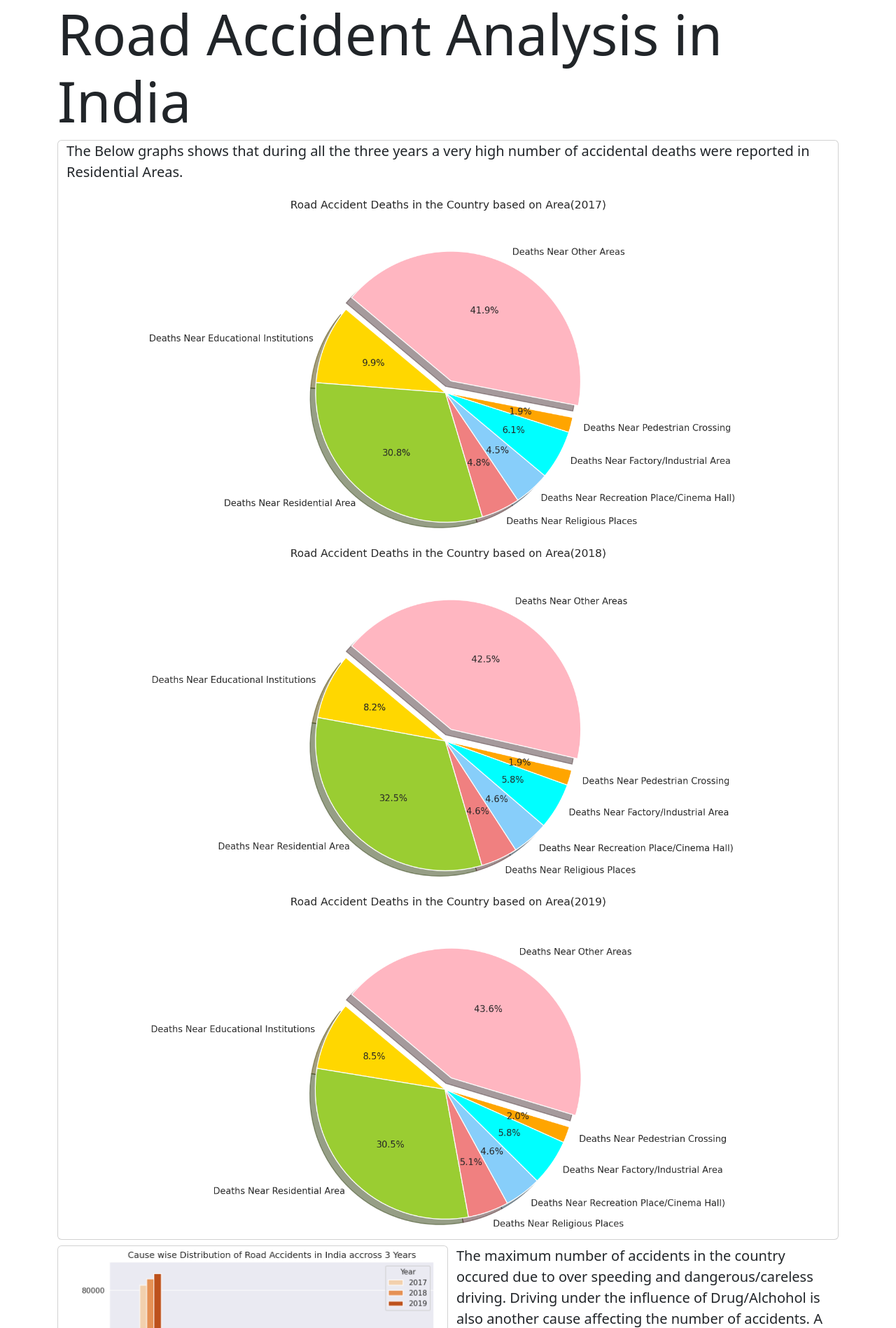
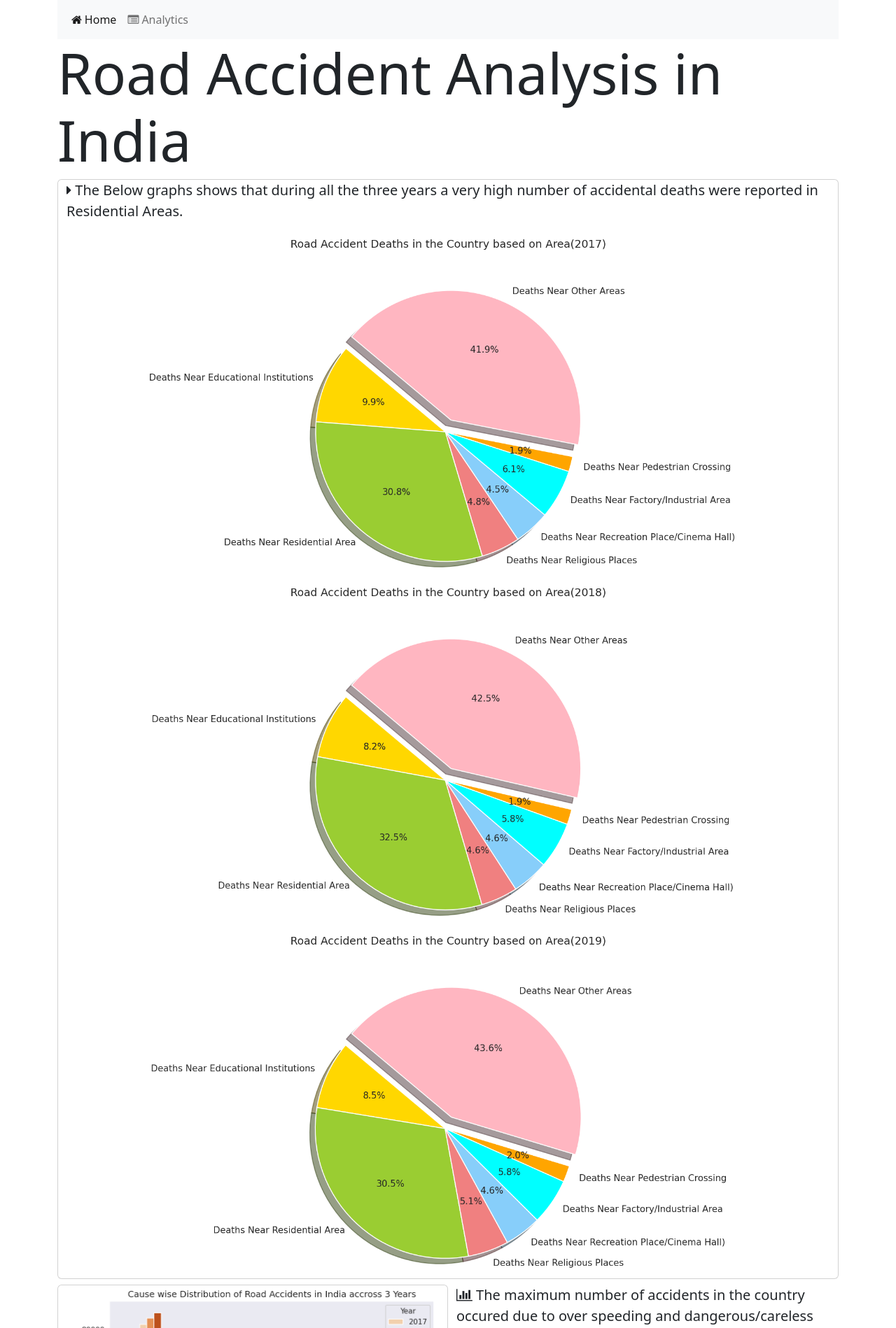
Before and after one commit to Pr454th/Road-Accidents-Analysis-in-India-using-Flask, a Flask app: page /analytics in a window 1280 px wide. Shown: the top 1898 px of the page at 70% size. Run offline with Flask 3, Linux system fonts and the light colour scheme; parts of the project's set-up code (start-up, migrations or seed data) failed here and were passed over; some libraries are stand-ins or nearby versions.

Commit message:
home page & navbar

```diff
--- a/app/app.py
+++ b/app/app.py
@@ -2,9 +2,17 @@ from flask import Flask, render_template, request, redirect, url_for, Blueprint
 from app import data
 import pandas as pd
 bp = Blueprint('app', __name__)
+import os
 
 accidents_raw = pd.read_csv('app/only_road_accidents_data_month2.xls')
-
+def check():
+    path = "app/static/images"
+    num_files = len([f for f in os.listdir(path) if os.path.isfile(os.path.join(path, f))])
+    print("Number of files in the folder: ", num_files)
+    if num_files == 15:
+        print("All files are present")
+    else:
+        data.main(Y2019_death_data,Y2018_death_data,Y2017_death_data,drunk_data,Cause_2019,Cause_2018,Cause_2017,Mode_2019,Mode_2018,Mode_2017,two_wheel_combined,time_3_yrs)
 Y2019_death_data=pd.read_csv("app/Datasets/StateUT City Place of Occurrence-2019.xls")
 Y2018_death_data=pd.read_csv("app/Datasets/StateUTCity andPlace2018.xls")
 Y2017_death_data=pd.read_csv("app/Datasets/StateUTCityPlace-deaths-2017.xls")
@@ -18,7 +26,6 @@ Mode_2017=pd.read_csv("app/Datasets/Mode-2017.xls")
 two_wheel_combined=pd.read_csv("app/Datasets/two_wheeler Victims Combined.xls")
 time_3_yrs=pd.read_csv("app/Datasets/Time of Occurrence-3 years.xls")
 
-data.main(Y2019_death_data,Y2018_death_data,Y2017_death_data,drunk_data,Cause_2019,Cause_2018,Cause_2017,Mode_2019,Mode_2018,Mode_2017,two_wheel_combined,time_3_yrs)
 
 @bp.after_request
 def add_header(response):
--- a/app/templates/analytics.html
+++ b/app/templates/analytics.html
@@ -3,6 +3,8 @@ dataset_info %}
 <h1 class="display-1">Road Accident Analysis in India</h1>
 <div class="card row mt-2 mb-2 d-flex mx-auto">
   <p class="lead">
+    <i class="fa fa-caret-right"></i>
+
     The Below graphs shows that during all the three years a very high number of
     accidental deaths were reported in Residential Areas.
   </p>
@@ -16,6 +18,7 @@ dataset_info %}
   </div>
   <div class="col-6">
     <p class="lead">
+      <i class="fa fa-bar-chart"></i>
       The maximum number of accidents in the country occured due to over
       speeding and dangerous/careless driving. Driving under the influence of
       Drug/Alchohol is also another cause affecting the number of accidents. A
@@ -25,6 +28,8 @@ dataset_info %}
 </div>
 <div class="card row mt-2 mb-2 mx-auto">
   <p class="lead">
+    <i class="fa fa-caret-right"></i>
+
     Below figures shows that highest number of accidents due to drinking and
     driving was reported from Uttar pradesh in the States category and from
     Delhi in Union Territory category. Accidents in UP due to this factor has
@@ -43,6 +48,8 @@ dataset_info %}
 </div>
 <div class="card row mt-2 mb-2 d-flex mx-auto">
   <p class="lead">
+    <i class="fa fa-caret-right"></i>
+
     Data shows that two-wheelers has caused highest number of accidents in the
     country and it has only increased over 3 years.
   </p>
@@ -50,6 +57,8 @@ dataset_info %}
 </div>
 <div class="card row mt-2 mb-2 d-flex mx-auto">
   <p class="lead">
+    <i class="fa fa-caret-right"></i>
+
     State wise analysis of data shows that Uttar Pradesh reported the highest
     accident deaths in the country and among the union territories Delhi
     reported highest death count. Among the cities in the country Delhi always
@@ -69,6 +78,8 @@ dataset_info %}
 </div>
 <div class="card row mt-2 mb-2 d-flex mx-auto">
   <p class="lead">
+    <i class="fa fa-caret-right"></i>
+
     Time of occurence data shows that maximum number of accidents in the country
     were reported between 6:00 PM and 9:00 PM.
   </p>
@@ -76,6 +87,8 @@ dataset_info %}
 </div>
 <div class="card row mt-2 mb-2 d-flex mx-auto">
   <p class="lead">
+    <i class="fa fa-caret-right"></i>
+
     Highest number of two-wheeler accidents were reported from Uttar Pradesh in
     the States category and from Delhi in the UT Category
   </p>
@@ -86,6 +99,7 @@ dataset_info %}
 </div>
 <div class="card row mt-2 mb-2 d-flex mx-auto">
   <p class="lead">
+    <i class="fa fa-caret-right"></i>
     Below graph clearly shows that the deaths due to road accidents has only
     increased in India from 2017-2019. Studies states that each year, about
     three to five percent of the country’s GDP was invested in road accidents.
@@ -97,6 +111,8 @@ dataset_info %}
 </div>
 <div class="card row mt-2 mb-2 d-flex mx-auto">
   <p class="lead">
+    <i class="fa fa-caret-right"></i>
+
     Data also shows that the majority of the adult victims from the fatal road
     accidents are Males.
   </p>
--- a/app/templates/base.html
+++ b/app/templates/base.html
@@ -18,6 +18,38 @@
   </head>
   <body>
     <div class="container">
+      <nav class="navbar navbar-expand-lg navbar-light bg-light">
+        <div class="container-fluid">
+          <button
+            class="navbar-toggler"
+            type="button"
+            data-bs-toggle="collapse"
+            data-bs-target="#navbarNav"
+            aria-controls="navbarNav"
+            aria-expanded="false"
+            aria-label="Toggle navigation"
+          >
+            <span class="navbar-toggler-icon"></span>
+          </button>
+          <div class="collapse navbar-collapse" id="navbarNav">
+            <ul class="navbar-nav">
+              <li class="nav-item">
+                <a
+                  class="nav-link active"
+                  aria-current="page"
+                  href="{{ url_for('app.home')}}"
+                  ><i class="fa fa-home me-1"></i>Home</a
+                >
+              </li>
+              <li class="nav-item">
+                <a class="nav-link" href="{{ url_for('app.analytics')}}"
+                  ><i class="fa fa-list-alt me-1"></i>Analytics</a
+                >
+              </li>
+            </ul>
+          </div>
+        </div>
+      </nav>
       {%block main%}{%endblock%} {%block dataset_info%}{%endblock%}
     </div>
   </body>
```
Also changed, not shown: app/templates/home.html (+18 -1 lines).
